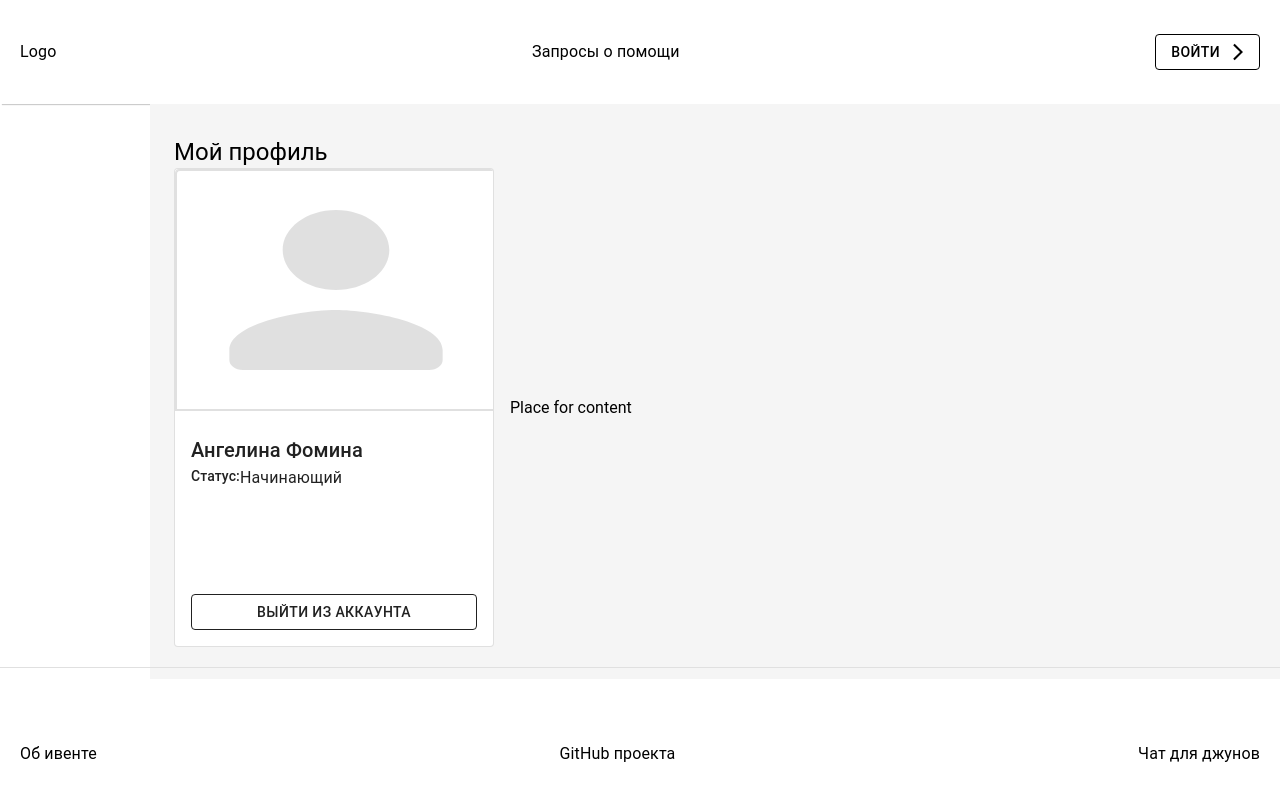
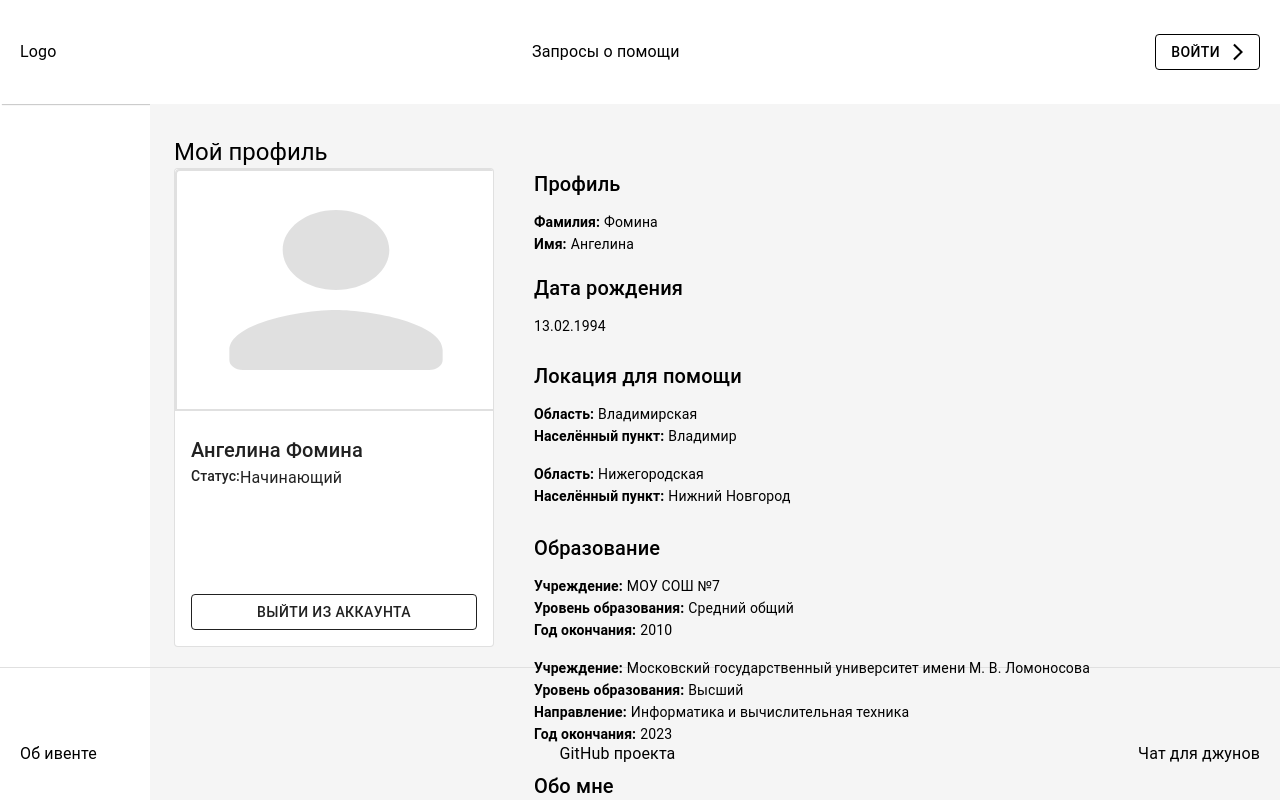
Before and after one commit to react-hackaton/react-event-oct2024, a React (Vite) app: page / in a window 1280 px wide. Shown: the top 800 px of the page. Built offline with nearby package versions, Linux system fonts and the light colour scheme.

Commit message:
combine 2 components

```diff
--- a/src/components/Personaldata.jsx
+++ b/src/components/Personaldata.jsx
@@ -3,8 +3,7 @@ import { Container, Typography, Box, Stack} from "@mui/material";
 function Personaldata() {
 
     return(
-        <Container sx={{
-            maxWidth: "550px !important"}}>
+        <Container>
             <Box sx={{ mb: 2 }}>
             <Typography variant="h6" sx={{ mb: 1.5 }}>Профиль</Typography>
                 <Stack direction="row" spacing={(.5)}>
--- a/src/pages/profile/index.jsx
+++ b/src/pages/profile/index.jsx
@@ -1,17 +1,18 @@
 import { Container, Typography, Grid2, Box, Paper } from "@mui/material";
 import ProfileCard from "../../components/ProfileCard.jsx";
+import Personaldata from "../../components/Personaldata.jsx";
 
 const ProfilePage = () => {
   return (
     <Container sx={{ backgroundColor: "#F5F5F5", padding: 4 }}>
       <Typography variant="h5">Мой профиль</Typography>
 
-      <Box display="flex" justifyContent="between" alignItems="center" sx={{ gap: 2 }}>
+      <Box display="flex" justifyContent="between" alignItems="start" sx={{ gap: 2 }}>
         <Box sx={{ width: "320px" }}>
           <ProfileCard />
         </Box>
         <Box sx={{ width: "1080px" }}>
-          Place for content
+          <Personaldata />
         </Box>
       </Box>
     </Container>
```
